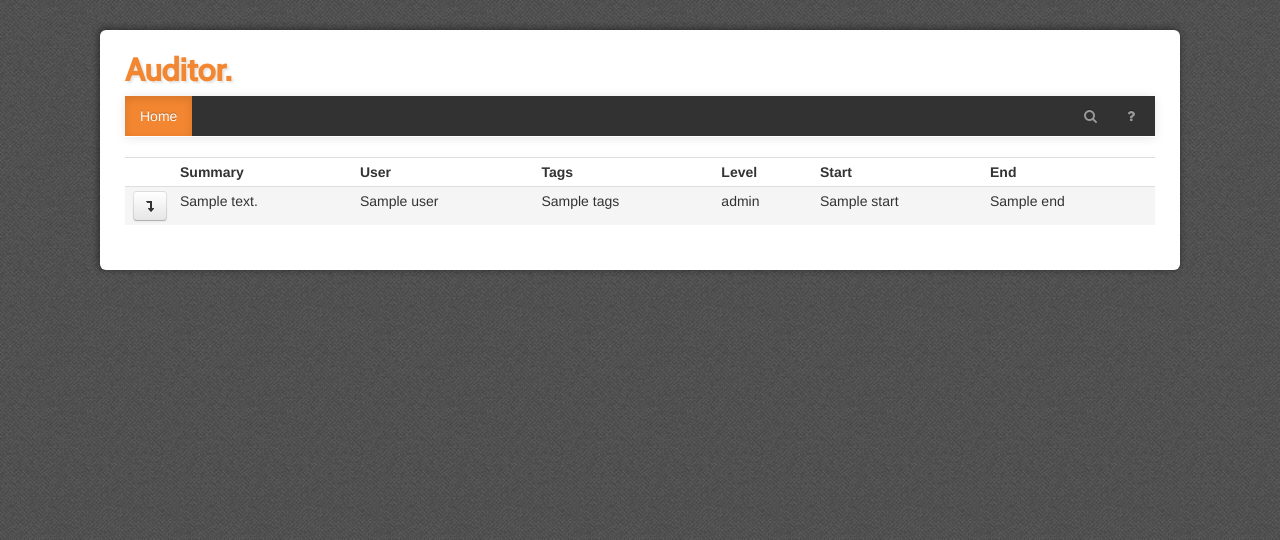
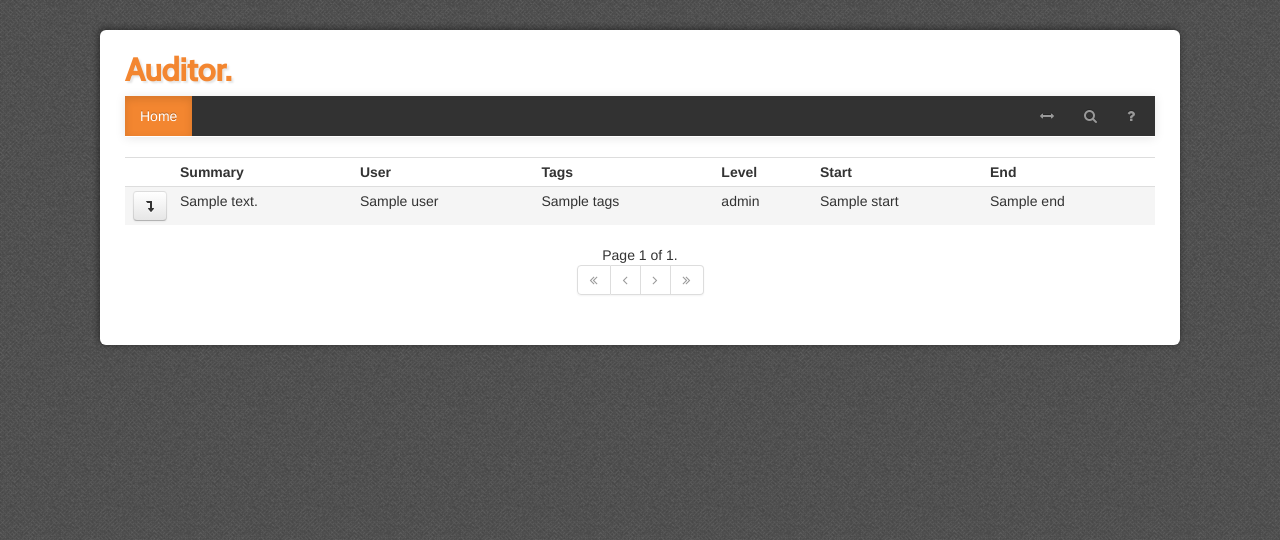
Before and after one commit to gmjosack/auditor, a Django app: template web/templates/index.html in a window 1280 px wide. Shown: the top 540 px of the page. Run offline with Django 3.2, Linux system fonts and the light colour scheme; the template is opened without the code that fills it: most values are stand-ins (such as "Sample title", 1, 10 or a date in 2020); some libraries are stand-ins or nearby versions.

Commit message:
Added pagination

```diff
--- a/web/static/css/auditor.css
+++ b/web/static/css/auditor.css
@@ -121,3 +121,7 @@ td{
     overflow-x: auto;
     overflow-y: scroll;
 }
+
+.dropdown-menu {
+  min-width: 0px;
+}
--- a/web/templates/base.html
+++ b/web/templates/base.html
@@ -18,6 +18,7 @@
               <li class="active"><a href="/">Home</a></li>
             </ul>
             <ul class="nav pull-right">
+              {% block extra_nav %}{% endblock %}
               <li>
                 <a><i alt="Search" class="icon-search"></i></a>
               </li>
--- a/web/templates/index.html
+++ b/web/templates/index.html
@@ -1,6 +1,21 @@
 {% extends "base.html" %}
 
 {% load auditor %}
+
+{% block extra_nav %}
+  <li class="dropdown">
+      <a class="dropdown-toggle" data-toggle="dropdown" href="">
+        <i alt="Limit" class="icon-resize-horizontal"></i>
+      </a>
+      <ul class="dropdown-menu">
+        <li><a class="text-right" href="?page={{page}}&limit=10">10</a></li>
+        <li><a class="text-right" href="?page={{page}}&limit=25">25</a></li>
+        <li><a class="text-right" href="?page={{page}}&limit=50">50</a></li>
+        <li><a class="text-right" href="?page={{page}}&limit=100">100</a></li>
+      </ul>
+  </li>
+{% endblock %}
+
 
 {% block content %}
   <table id="event-table" class="table table-condensed table-hover">
@@ -42,6 +57,34 @@
       {% endfor %}
     </tbody>
   </table>
+  <div class="pagination pagination-centered">
+    <div>Page {{ events.number }} of {{ events.paginator.num_pages }}.</div>
+    <ul>
+      {% if page == 1 %}
+        <li class="disabled"><a><i class="icon-double-angle-left"></i></a></li>
+      {% else %}
+        <li><a href="?limit={{limit}}"><i class="icon-double-angle-left"></i></a></li>
+      {% endif %}
+
+      {% if events.has_previous %}
+        <li><a href="?page={{events.previous_page_number}}&limit={{limit}}"><i class="icon-angle-left"></i></a></li>
+      {% else %}
+        <li class="disabled"><a><i class="icon-angle-left"></i></a></li>
+      {% endif %}
+
+      {% if events.has_next %}
+        <li><a href="?page={{events.next_page_number}}&limit={{limit}}"><i class="icon-angle-right"></i></a></li>
+      {% else %}
+        <li class="disabled"><a><i class="icon-angle-right"></i></a></li>
+      {% endif %}
+
+      {% if page == num_pages %}
+        <li class="disabled"><a><i class="icon-double-angle-right"></i></a></li>
+      {% else %}
+        <li><a href="?page={{num_pages}}&limit={{limit}}"><i class="icon-double-angle-right"></i></a></li>
+      {% endif %}
+    </ul>
+</div>
 {% endblock %}
 
 {% block script %}
```
Also changed, not shown: web/base/views.py (+19 -1 lines).
